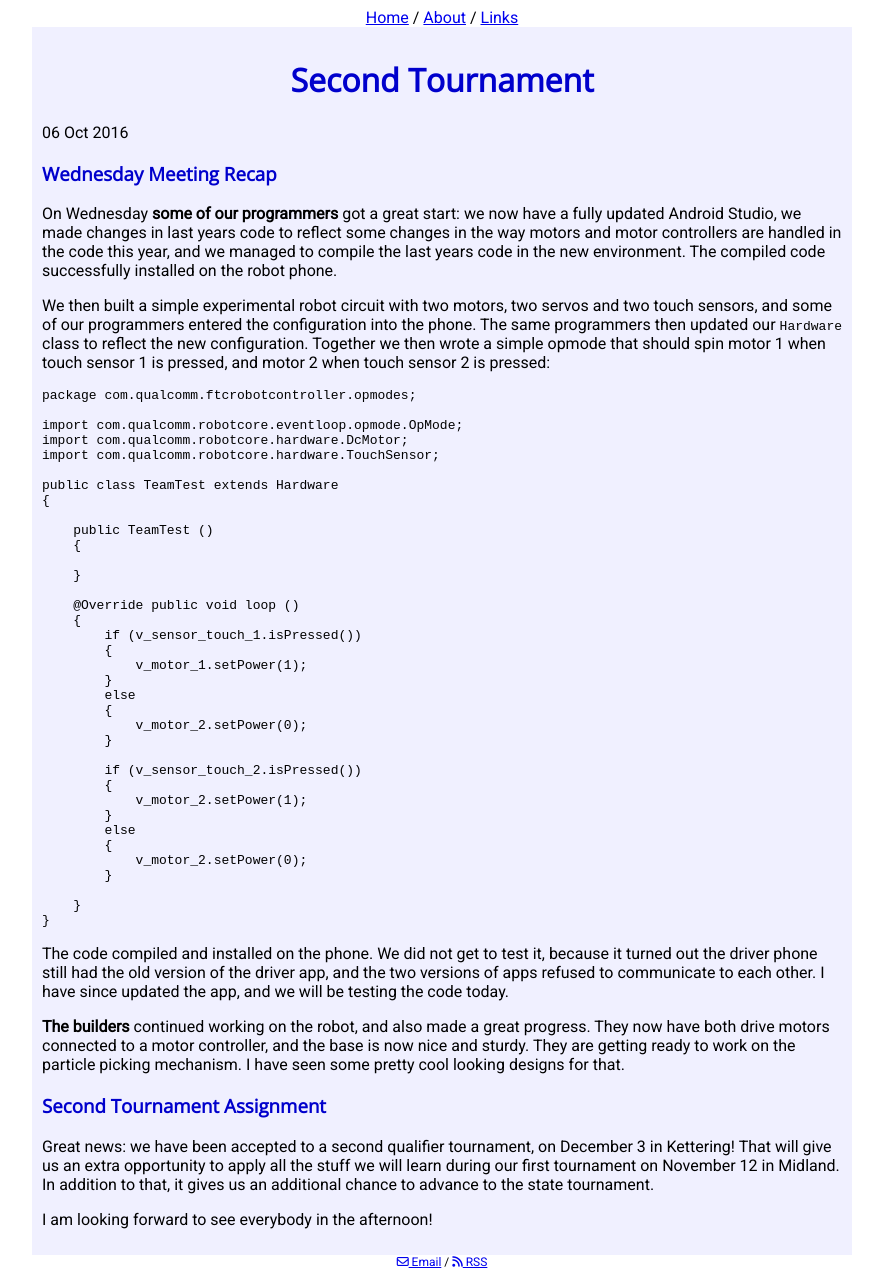
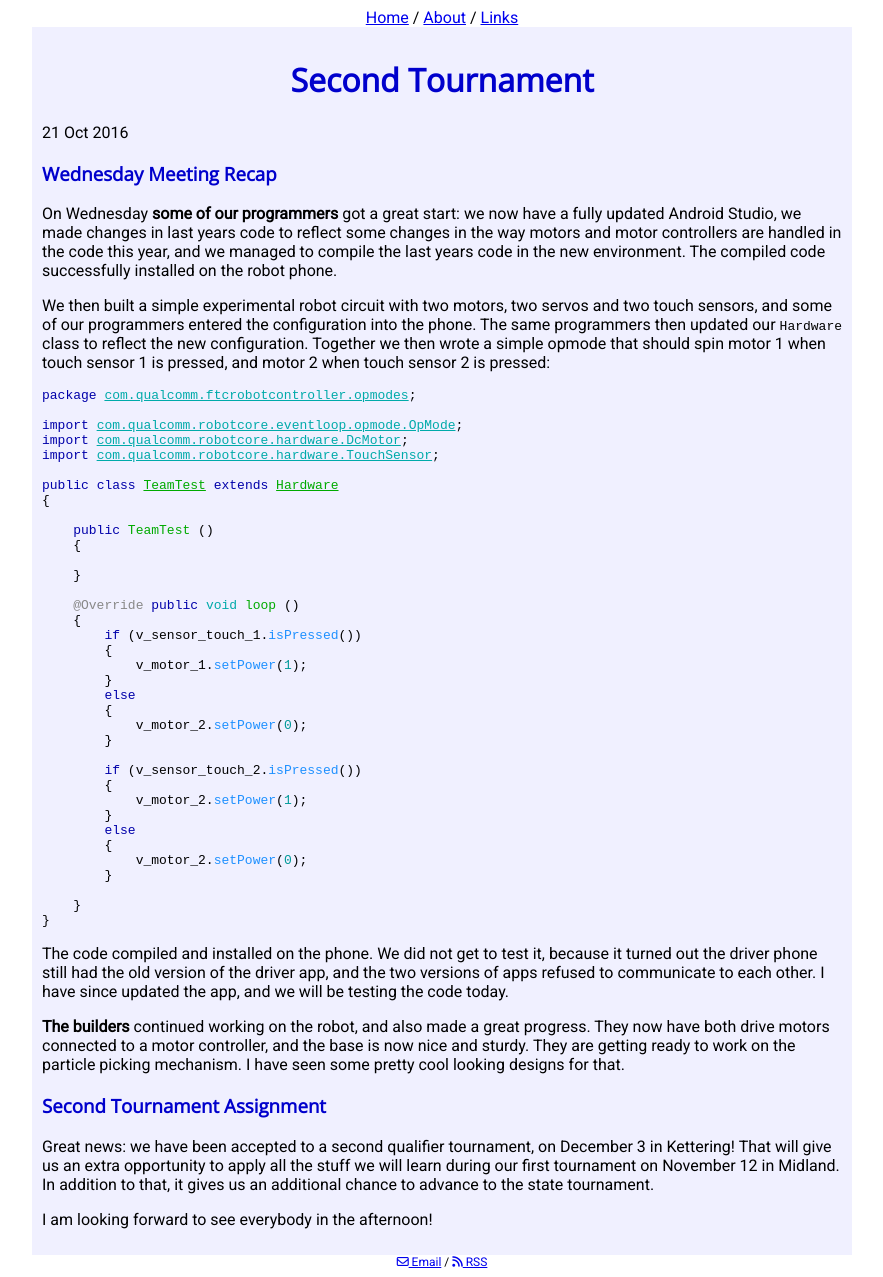
Before and after one commit to WhitepineFTC/WhitepineFTC.github.io, a Jekyll site: the page built from _posts/2016-10-21-Second_Tournament.md, in a window 1280 px wide. Shown: the whole page, without its empty margins (198-1081 px from the left). Built offline with Jekyll 4.4.1, drawn with Linux system fonts in a browser that asks for light colours; nearby versions of some CDN libraries.

Commit message:
Fix date and code class

````diff
--- a/_posts/2016-10-21-Second_Tournament.md
+++ b/_posts/2016-10-21-Second_Tournament.md
@@ -1,7 +1,7 @@
 ---
 layout: post
 title: Second Tournament
-date: 2016-10-06
+date: 2016-10-21
 ---
 
 ### Wednesday Meeting Recap
@@ -19,7 +19,7 @@ reflect the new configuration.  Together we then wrote a simple opmode that
 should spin motor 1 when touch sensor 1 is pressed, and motor 2 when touch
 sensor 2 is pressed:
 
-```Java
+```java
 package com.qualcomm.ftcrobotcontroller.opmodes;
 
 import com.qualcomm.robotcore.eventloop.opmode.OpMode;
````
